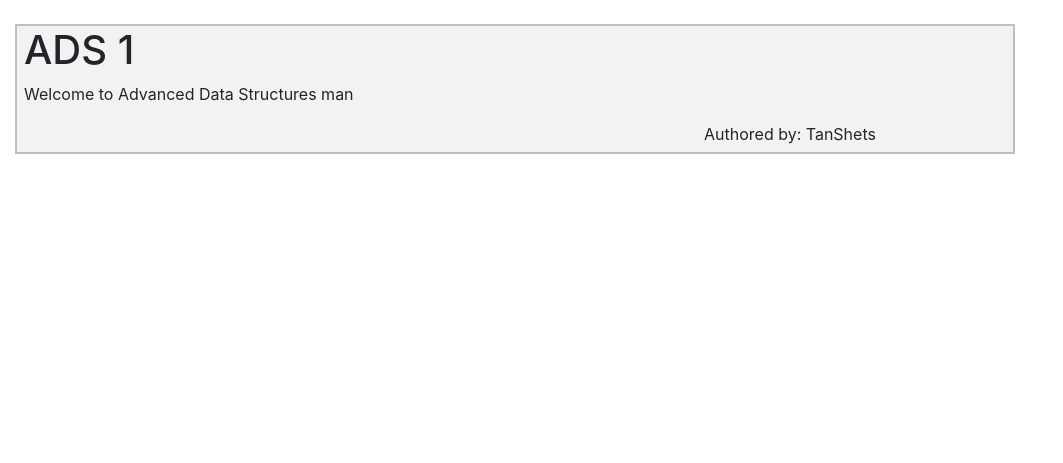
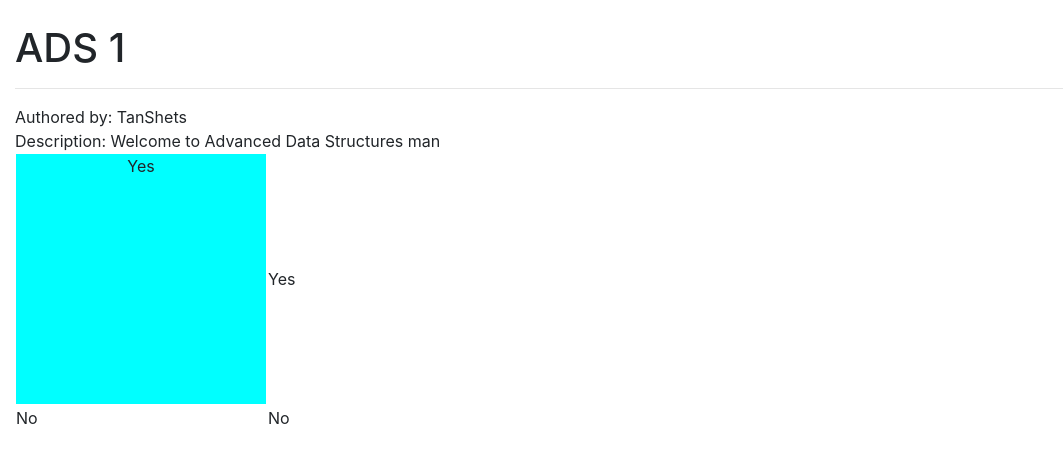
Before and after one commit to TanShets/AlphaVento, a Django app: page /BetaArgenti/subject/1 in a window 1280 px wide. Shown: the part 62-525 px from the top of the page, without its empty margins (0-1063 px from the left). Run offline with Django 3.2, Linux system fonts and the light colour scheme; a user stored in the database is signed in; data comes from the database, SQL or seed files in the repository; both versions use the stored data as it was after the commit; some libraries are stand-ins or nearby versions.

Commit message:
Changing subject page

```diff
--- /dev/null
+++ b/BetaArgenti/static/styles/BetaArgenti_subject.css
@@ -0,0 +1,4 @@
+.panel{
+    width: 500px;
+    height: 500px;
+}
--- a/BetaArgenti/templates/BetaArgenti/subject.html
+++ b/BetaArgenti/templates/BetaArgenti/subject.html
@@ -1,5 +1,7 @@
 {% extends "BetaArgenti/BetaArgenti_main.html" %}
+{% load static %}
 {% block content %}
+    <link rel = "stylesheet" type = "text/css" href = "{% static 'styles/BetaArgenti_subject.css' %}">
     {% if not user.is_authenticated %}
         <script>
             window.location.replace("{% url 'login' %}");
@@ -7,16 +9,35 @@
     {% endif %}
     <br>
     <div class="container-fluid">
-        <article class = "subject-view">
-            {% if subject %}
-                <h1>{{ subject.title }}</h1>
-                <p>{{ subject.description }}</p>
-                <div class = "author-subject-view">Authored by: {{ subject.author }}</div>
-            {% else %}
+        {% if subject %}
+            <h1>{{ subject.title }}</h1>
+            <hr>
+            Authored by: {{ subject.author }}<br>
+            Description: {{ subject.description }}<br>
+            <table>
+                <tr>
+                    <td>
+                        <div style = "background-color: aqua; width: 250px; height: 250px; text-align: center;"><p style = "vertical-align: text-bottom;">Yes</p></div>
+                    </td>
+                    <td>
+                        <div>Yes</div>
+                    </td>
+                </tr>
+                <tr>
+                    <td>
+                        <div>No</div>
+                    </td>
+                    <td>
+                        <div>No</div>
+                    </td>
+                </tr>
+            </table>
+        {% else %}
+            <article class = "subject-view">
                 <h1>title</h1>
                 <p>description</p>
                 <div class = "author-subject-view">Authored by: Author name</div>
-            {% endif %}
-        </article>
+            </article>
+        {% endif %}
     </div>
 {% endblock %}
--- a/BetaArgenti/views.py
+++ b/BetaArgenti/views.py
@@ -100,4 +100,5 @@ class SubjectView(DetailView):
 	def get_context_data(self, *args, **kwargs):
 		data = super(SubjectView, self).get_context_data(*args, **kwargs)
 		data['title'] = data['subject'].title + ' - ' + str(data['subject'].author)
+		#print(data)
 		return data
```
Also changed, not shown: db.sqlite3.
